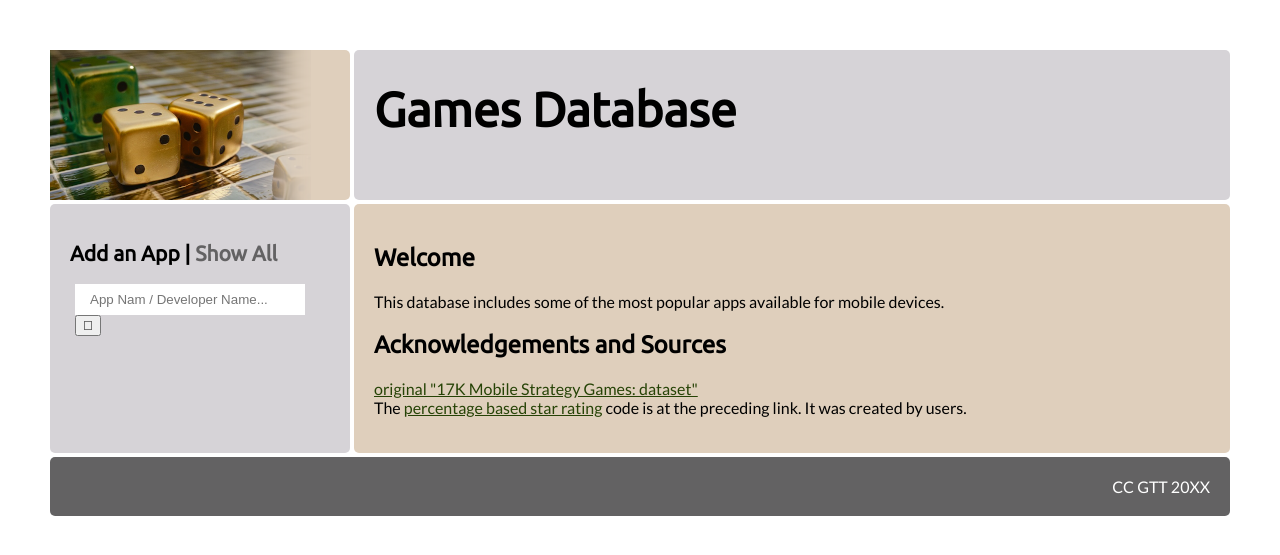
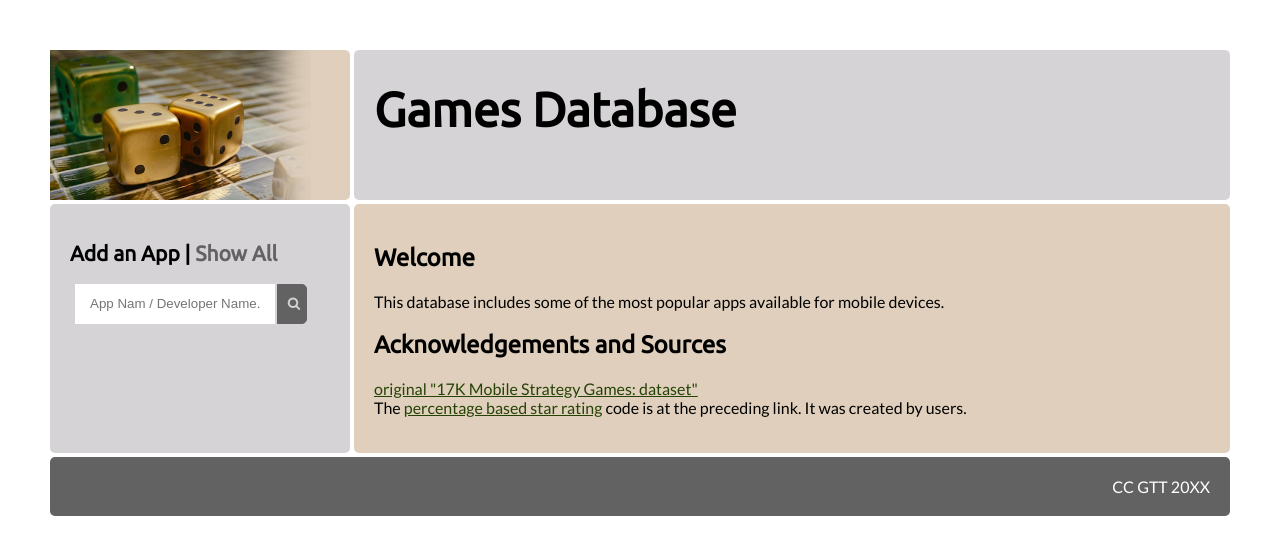
Before and after one commit to kimj9537/L2_DB_Prac_onedrive, a PHP site: page / in a window 1280 px wide. Shown: the top 555 px of the page. Run offline with PHP 8.4, Linux system fonts and the light colour scheme.

Commit message:
haaaaaaaaaaaa fixed it

```diff
--- a/L2_db_practice_website/bottombit.php
+++ b/L2_db_practice_website/bottombit.php
@@ -5,7 +5,7 @@
 
                <form class="searchform" method="post" action="name_dev.php" enctype="multipart/form-data">
 
-                    <input class="search" type="text" name="dev_name" size="32" value="" required placeholder="App Nam / Developer Name..."/>
+                    <input class="search" type="text" name="dev_name" size="40" value="" required placeholder="App Nam / Developer Name..."/>
 
                         <input class="submit" type="submit" name="find_game_name" value="&#xf002;" />
 
--- a/L2_db_practice_website/css/data_style.css
+++ b/L2_db_practice_website/css/data_style.css
@@ -183,3 +183,33 @@ a.side:hover {color:#8a1737; }
     border:0px solid #dbdbdb;
     width: 200px;
 }
+
+.submit {
+    font-family: FontAwesome, 'Helvetica Neue', Helvetica, Arial, sans-serif;
+    position: relative;
+    width: 30px;
+    left: -1px;
+    background-color: #636263;
+    color: #d6d3d7;
+    border: 1px solid #636263;
+    border-radius: 0 5px 5px 0;
+}
+
+input[type="submit"]:hover {
+    background-color: #000;
+
+}
+
+input.search[type=text], select {
+    width: 200px;
+
+}
+
+input {
+    height: 40px;
+    padding: 10px;
+    display: inline-block;
+    border: 1px solid #ccc;
+    box-sizing: border-box;
+
+}
```
Also changed, not shown: L2_db_practice_website/name_dev.php (added, +23 -0 lines), L2_db_practice_website/results.php (+33 -1 lines), 5 other files.
